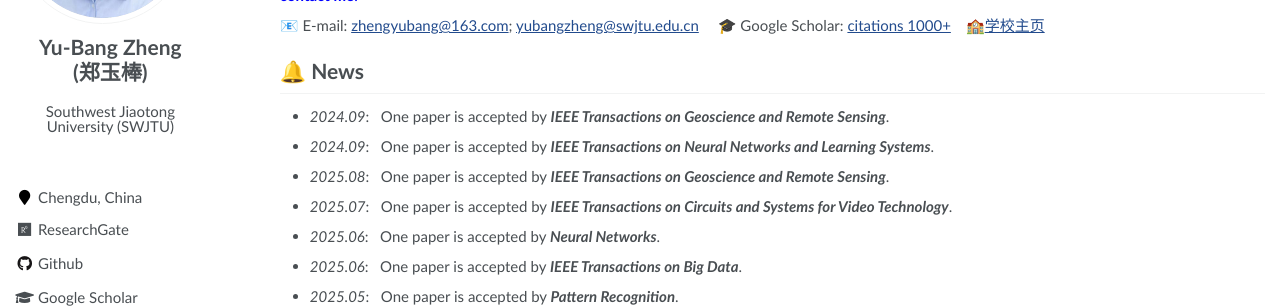
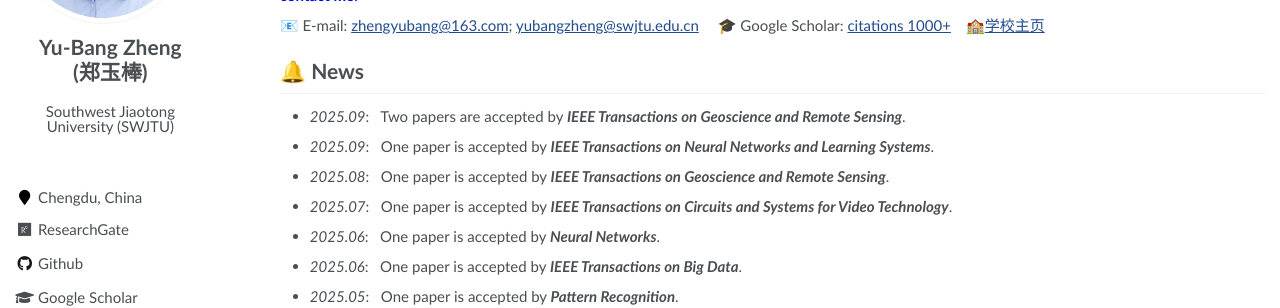
Before and after one commit to YuBangZheng/yubangzheng.github.io, a Jekyll site: the page built from pages/about.md, in a window 1280 px wide and 900 px high. Shown: the part 242-550 px from the top of the window. Built offline with Jekyll 4.4.1, drawn with Linux system fonts in a browser that asks for light colours; a script that is not in the unit is left out.

Commit message:
Update about.md

```diff
--- a/pages/about.md
+++ b/pages/about.md
@@ -39,8 +39,8 @@ My current interests include high-dimensional image processing, machine learning
 </div>
 </div>
 -->
-- *2024.09*: &nbsp; One paper is accepted by _**IEEE Transactions on Geoscience and Remote Sensing**_.
-- *2024.09*: &nbsp; One paper is accepted by _**IEEE Transactions on Neural Networks and Learning Systems**_.
+- *2025.09*: &nbsp; Two papers are accepted by _**IEEE Transactions on Geoscience and Remote Sensing**_.
+- *2025.09*: &nbsp; One paper is accepted by _**IEEE Transactions on Neural Networks and Learning Systems**_.
 - *2025.08*: &nbsp; One paper is accepted by _**IEEE Transactions on Geoscience and Remote Sensing**_.
 - *2025.07*: &nbsp; One paper is accepted by _**IEEE Transactions on Circuits and Systems for Video Technology**_.
 - *2025.06*: &nbsp; One paper is accepted by _**Neural Networks**_.
```
